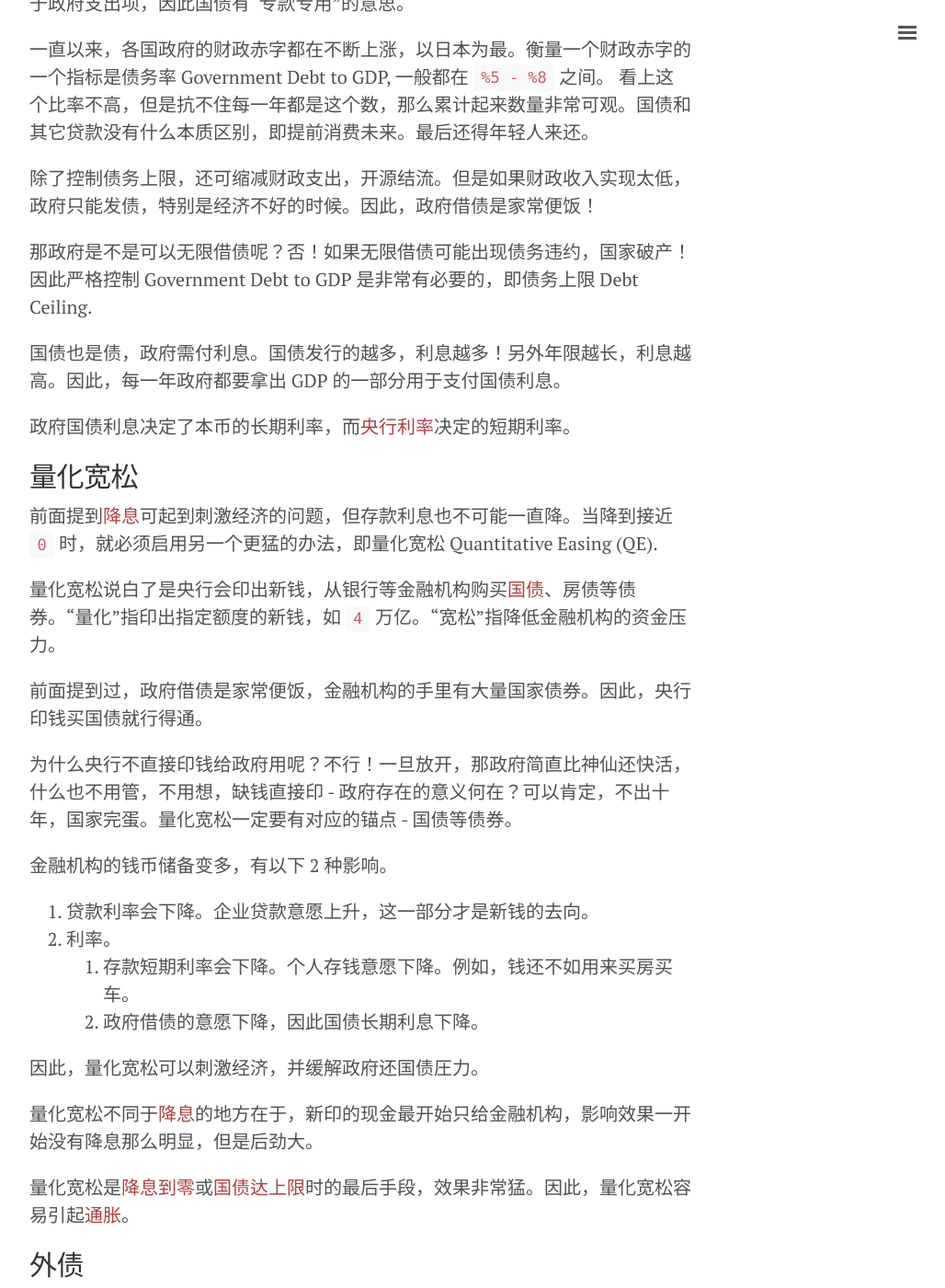
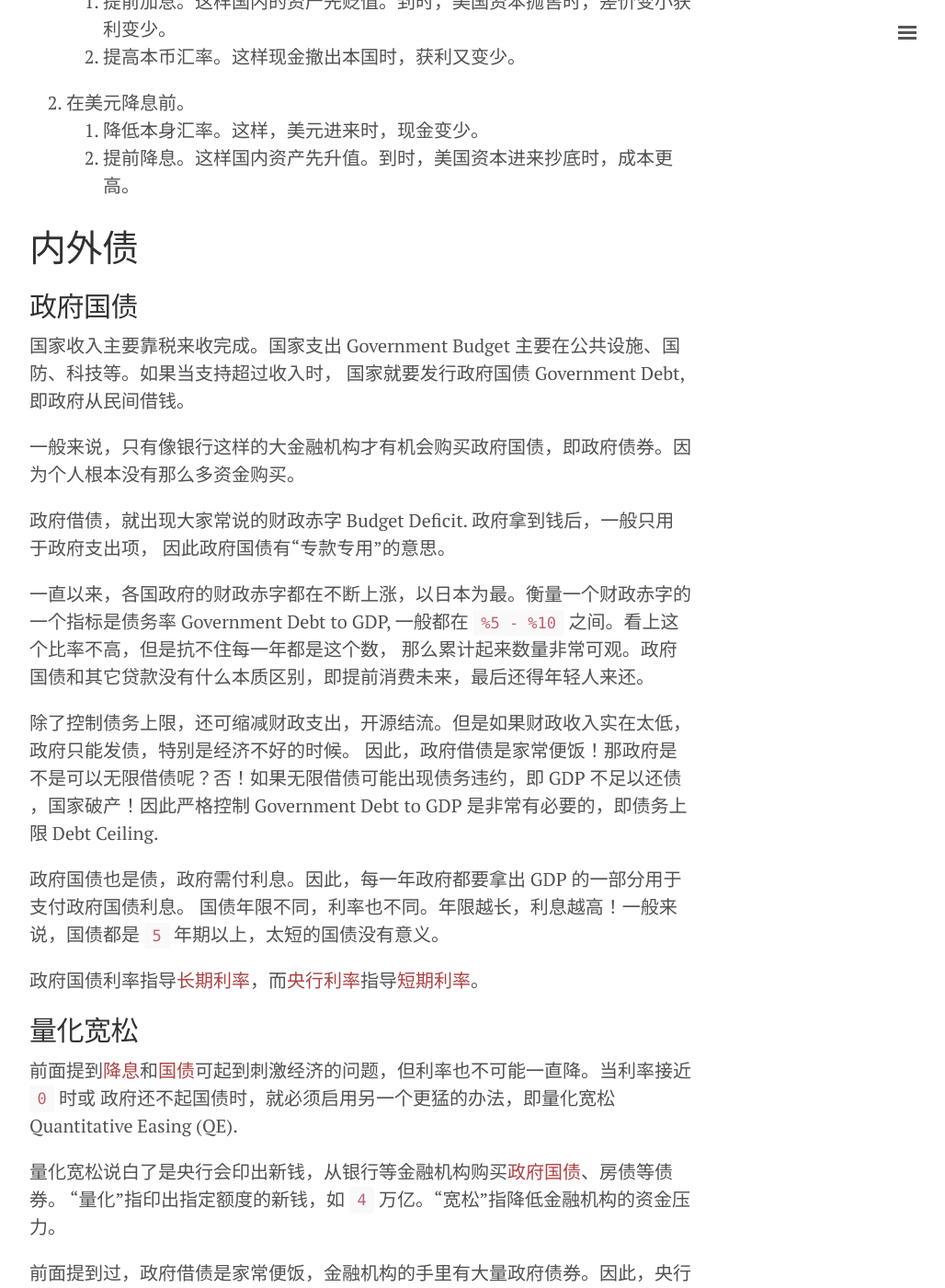
Before and after one commit to outsinre/zh-blog, a Jekyll site: the page built from _posts/2024-10-01-economy.md, in a window 1280 px wide and 1400 px high, scrolled down 3186 px. Shown: the whole window at 92% size, without its empty margins (248-1276 px from the left). Built offline with Jekyll 4.4.1, drawn with Linux system fonts in a browser that asks for light colours; comment, search, counter and statistics services are not loaded; some of the changed text lies outside the part shown.

Commit message:
feat(economy): update rates

````diff
--- a/_posts/2024-10-01-economy.md
+++ b/_posts/2024-10-01-economy.md
@@ -12,18 +12,30 @@
 
 失业率和通胀是负相关关系。当失业率太高，通胀则低；反之失业率低，则通胀高。二者在经济周期内此起彼伏。
 
-1. 当失业率高，说明市场不活跃，经济通缩，需[降息](#加息降息)或[量化宽松](#量化宽松)释放现金流，给经济升温。
-2. 当通胀高，说明经济过热，需[加息](#加息降息)，回收现金流，给经济降温。
+1. 当失业率高，说明市场不活跃，经济通缩，需[降息](#利率)或[量化宽松](#量化宽松)释放现金流，给经济升温。
+2. 当通胀高，说明经济过热，需[加息](#利率)，回收现金流，给经济降温。
 
-# 加息降息 #
+# 利率 #
+
+利率可分为存款利率和货款利率。
+
+1. 存款利率，即无风险利率。
+2. 贷款利率是不定的，由各银行决定，但是一般为无风险利率，加上风险溢价，再加上银行抽成。
+
+可见，存款利率决定贷款利率。那么存款利率由什么决定呢？利率还可分为短期利率和中长期利率。
+
+1. 短期存款利率，由[美联储加息降息](#美联储加息降息)和[中国央行降准降息](#中国央行降准降息)指导。
+2. 中长存款期利率，由[政府国债](#政府国债)指导。中长期利率一般要比短期利率高不少。如果二者反过来，则是利率倒挂。
+   利率倒挂一般由[加息降息](#美联储加息降息)导致。
+
+利率直接决定了现金流动性，也就是现金的时间成本。
 
 ## 美联储加息降息 ##
 
-什么是加息、降息？加息或降息指的美联储（美国央行）增加、降低隔夜存款利率 Federal Fund Rate. 央行隔夜利率是短期利率，长期利率请参考[政府国债](#国债)。
+什么是加息、降息？加息或降息指的美联储（美国央行）增加、降低隔夜存款利率 Overnight Rate (Federal Funds Rate).
+央行隔夜利率是[短期利率](#利率)，[长期利率](#利率)请参考[政府国债](#政府国债)。
 
-市场基于新利率，调整定期存储利率、贷款利率、国债利率等。
-
-什么时候加息、降息？看就业率和通胀。通过调整存款利息，把二者拉到一个相对平衡的位置。
+什么时候加息、降息？看[就业率和通胀](#危机指标)。通过调整利率，把二者拉到一个相对平衡的位置。
 
 加息、降息的最直接结果是什么？加息使人们偏向存钱，降息则刚好相反。
 
@@ -40,24 +52,34 @@
 | 股市 | ↓ | ↑ | |
 | 金价 | ↑ | ↓ | 黄金和美元都可保值 |
 
-加息、降息周期要多久完成？加息、降息不是一次性调整，而是一段时间内的连续多次调整，确保金融系统稳定。加息一般较慢需要 4 - 5 年完成，而降息很快会在 1 - 2 年内完成。原因是加息时要抛售资产，这个过程更长。
+上表非常重要，它揭示了“加息降息周期”的内存逻辑，简单来说如下所示。
+
+```
+失业率高、经济通缩 -> 降息 -> 贷款消费、抄底 -> 经济过热、通胀高 -> 加息 -> 存款、抛售 -> 失业率高、经济通缩
+```
+
+加息、降息周期要多久完成？加息、降息不是一次性调整，而是一段时间内的连续多次调整，确保金融系统稳定。
+加息一般较慢需要 4 - 5 年完成，而降息很快会在 1 - 2 年内完成。原因是加息时要抛售资产，这个过程更长。
 
 ## 中国央行降准降息 ##
 
 什么是降准？降低存款准备金率。在中国央银要求银行上交一部分现金给央行，以备挤兑。
 
-什么是加息、降息？调整存款、贷款利率。同美联储加息、降息一个意思。
+什么是加息、降息？调整[短期、存款利率](#利率)，同美联储加息、降息是一个意思。央行调整的短期利率
+指的是 `7` 天逆回购利率。不过，这也不是一定不变的，央行可能还会调整[中期](#利率)借货利率 MLF 或
+[长期](#利率)货款利率 LPR.
 
-降准和降息有什么区别吗？二者有相同的效果，但是降息的影响更大。降准只会让银行能够多贷出一些钱，但是降息就影响每一个人的经济决策。
+降准和降息有什么区别吗？二者有相同的效果，但是降息的影响更大。降准只会让银行能够多贷出一些钱，
+但是降息则影响每一个人的经济决策。
 
 ## 利息博弈 ##
 
 美元加息降息一般是一个完整的周期，会对它国资产进行一次洗劫。
 
-1. 加息时，美国资本抛售它国资产，变现去美国存钱吃利息。此时它国资产价格暴跌。
-2. 降息时，美国资本取钱去它国抄底。此时导致它国资产暴涨。
+1. 加息时，美国资本抛售它国资产（同时也抛售本国资产），变现去美国存钱吃利息。此时它国资产价格暴跌。
+2. 降息时，美国资本取钱去它国抄底（同时也抄底本国并集资产）。此时导致它国资产暴涨。
 
-美元一加一降，收割全球！
+美元一加一降闭环，收割全球！
 
 因此，它国在美元加息、降息前需提前加息对冲一下。
 
@@ -70,51 +92,58 @@
 
 # 内外债 #
 
-## 国债 ##
+## 政府国债 ##
 
-国家收入主要靠税来收完成。国家支出 Government Budget 主要在公共设施、国防、科技等。如果当支持超过收入时，国家就要发行国债 Government Debt, 即政府从民间借钱。
+国家收入主要靠税来收完成。国家支出 Government Budget 主要在公共设施、国防、科技等。如果当支持超过收入时，
+国家就要发行政府国债 Government Debt, 即政府从民间借钱。
 
-一般来说，只有像银行这样的大金融机构才有机会购买国债。因为个人根本没有那么多资金购买。
+一般来说，只有像银行这样的大金融机构才有机会购买政府国债，即政府债券。因为个人根本没有那么多资金购买。
 
-政府借债，就出现大家常说的财政赤字 Budget Deficit. 政府拿到钱后，一般只用于政府支出项，因此国债有“专款专用”的意思。
+政府借债，就出现大家常说的财政赤字 Budget Deficit. 政府拿到钱后，一般只用于政府支出项，
+因此政府国债有“专款专用”的意思。
 
-一直以来，各国政府的财政赤字都在不断上涨，以日本为最。衡量一个财政赤字的一个指标是债务率 Government Debt to GDP, 一般都在 `%5 - %8` 之间。
-看上这个比率不高，但是抗不住每一年都是这个数，那么累计起来数量非常可观。国债和其它贷款没有什么本质区别，即提前消费未来。最后还得年轻人来还。
+一直以来，各国政府的财政赤字都在不断上涨，以日本为最。衡量一个财政赤字的一个指标是债务率
+Government Debt to GDP, 一般都在 `%5 - %10` 之间。看上这个比率不高，但是抗不住每一年都是这个数，
+那么累计起来数量非常可观。政府国债和其它贷款没有什么本质区别，即提前消费未来，最后还得年轻人来还。
 
-除了控制债务上限，还可缩减财政支出，开源结流。但是如果财政收入实现太低，政府只能发债，特别是经济不好的时候。因此，政府借债是家常便饭！
+除了控制债务上限，还可缩减财政支出，开源结流。但是如果财政收入实在太低，政府只能发债，特别是经济不好的时候。
+因此，政府借债是家常便饭！那政府是不是可以无限借债呢？否！如果无限借债可能出现债务违约，即 GDP 不足以还债
+，国家破产！因此严格控制 Government Debt to GDP 是非常有必要的，即债务上限 Debt Ceiling.
 
-那政府是不是可以无限借债呢？否！如果无限借债可能出现债务违约，国家破产！因此严格控制 Government Debt to GDP 是非常有必要的，即债务上限 Debt Ceiling.
+政府国债也是债，政府需付利息。因此，每一年政府都要拿出 GDP 的一部分用于支付政府国债利息。
+国债年限不同，利率也不同。年限越长，利息越高！一般来说，国债都是 `5` 年期以上，太短的国债没有意义。
 
-国债也是债，政府需付利息。国债发行的越多，利息越多！另外年限越长，利息越高。因此，每一年政府都要拿出 GDP 的一部分用于支付国债利息。
-
-政府国债利息决定了本币的长期利率，而[央行利率](#加息降息)决定的短期利率。
+政府国债利率指导[长期利率](#利率)，而[央行利率](#美联储加息降息)指导[短期利率](#利率)。
 
 ## 量化宽松 ##
 
-前面提到[降息](#加息降息)可起到刺激经济的问题，但存款利息也不可能一直降。当降到接近 `0` 时，就必须启用另一个更猛的办法，即量化宽松 Quantitative Easing (QE).
+前面提到[降息](#利率)和[国债](#国债)可起到刺激经济的问题，但利率也不可能一直降。当利率接近 `0` 时或
+政府还不起国债时，就必须启用另一个更猛的办法，即量化宽松 Quantitative Easing (QE).
 
-量化宽松说白了是央行会印出新钱，从银行等金融机构购买[国债](#国债)、房债等债券。“量化”指印出指定额度的新钱，如 `4` 万亿。“宽松”指降低金融机构的资金压力。
+量化宽松说白了是央行会印出新钱，从银行等金融机构购买[政府国债](#政府国债)、房债等债券。
+“量化”指印出指定额度的新钱，如 `4` 万亿。“宽松”指降低金融机构的资金压力。
 
-前面提到过，政府借债是家常便饭，金融机构的手里有大量国家债券。因此，央行印钱买国债就行得通。
+前面提到过，政府借债是家常便饭，金融机构的手里有大量政府债券。因此，央行印钱买政府国债就行得通。
 
-为什么央行不直接印钱给政府用呢？不行！一旦放开，那政府简直比神仙还快活，什么也不用管，不用想，缺钱直接印 - 政府存在的意义何在？可以肯定，不出十年，国家完蛋。量化宽松一定要有对应的锚点 - 国债等债券。
+为什么央行不直接印钱给政府用呢？不行！一旦放开，那政府简直比神仙还快活，什么也不用管，不用想，
+缺钱直接印。可以肯定，不出十年，国家完蛋。合理的量化宽松一定要有对应的锚点 - 政府国债等债券。
 
-金融机构的钱币储备变多，有以下 2 种影响。
+量化宽松使得金融机构的钱币储备变多，会有以下 3 种影响。
 
-1. 贷款利率会下降。企业贷款意愿上升，这一部分才是新钱的去向。
-2. 利率。
-   1. 存款短期利率会下降。个人存钱意愿下降。例如，钱还不如用来买房买车。
-   2. 政府借债的意愿下降，因此国债长期利息下降。
+1. 货款利率下降。银行不缺钱，那么贷款利率会下降。企业贷款意愿上升，这一部分是新钱的去向。一般流向大企业。
+2. 短期存款利率下降。银行不缺钱，那么吸引存款的意愿下降，存款利率相应地下降。居民个人的钱还不如用来买房买车。
+3. 中长期存款利率下降。央行在赎买债券时，假先买那些超长期的高利率债券，留下的是中短期底息债券。
+   因此，国债的利率下降，指导长期存款利率下降。
 
-因此，量化宽松可以刺激经济，并缓解政府还国债圧力。
+因此，量化宽松可以刺激经济，并缓解政府还政府国债圧力。
 
-量化宽松不同于[降息](#加息降息)的地方在于，新印的现金最开始只给金融机构，影响效果一开始没有降息那么明显，但是后劲大。
-
-量化宽松是[降息到零](#加息降息)或[国债达上限](#国债)时的最后手段，效果非常猛。因此，量化宽松容易引起[通胀](#通胀)。
+量化宽松不同于[降息](#利率)的地方在于，新印的现金最开始只给金融机构并流到大企业，
+影响效果一开始没有降息那么明显。不过量化宽松的后劲大，即[通胀](#通胀)。
 
 ## 外债 ##
 
-前面提到的[国债](#国债)和[量化宽松](#量化宽松)属于内债，即调节本币流通量。还有一种是外债，通过向世界银行、亚投行这样的国际金融机构或它国借钱扩充现金流。
+前面提到的[政府国债](#政府国债)和[量化宽松](#量化宽松)属于内债，即调节本币流通量。还有一种是外债，通过向世界银行、
+亚投行这样的国际金融机构或它国借钱扩充现金流。
 
 外债是一般是用美元计价，且要付利息。
 
@@ -125,8 +154,10 @@
 
 # 通胀 #
 
-[降息](#加息降息)、[国债](#国债)只是把现金从一个池子转移到另一个池子，不改变总现金数量。[量化宽松](#量化宽松)则是直接印出大量新的流动现金，导致物价上涨，即大家所说的通货膨胀。通货膨胀用老百姓的话说就是“钱不值钱”。
+[降息](#利率)、[政府国债](#政府国债)只是把现金从一个池子转移到另一个池子，不改变总现金数量。
+[量化宽松](#量化宽松)则是直接印出大量新的流动现金，导致物价上涨，即大家所说的通货膨胀。通货膨胀用老百姓的话说就是“钱不值钱”。
 
-通货膨胀也是非常严重的问题，大家的生活成本会越来越高。正因此，中国在[发布新的金融政策](#经济指标)前除了考虑通胀和就业率外，还考虑大家所说的“菜篮子工程”。另一个问题是加剧贫富差距。这是因为[量化宽松](#量化宽松)最开始只会惠及金融机构及大企业。
+通货膨胀也是非常严重的问题，大家的生活成本会越来越高。正因此，中国在[发布新的金融政策](#经济指标)前除了考虑通胀和就业率外，
+还考虑大家所说的“菜篮子工程”。另一个问题是加剧贫富差距。这是因为[量化宽松](#量化宽松)最开始只会惠及金融机构及大企业。
 
-消解通胀的变化是[加息](#加息降息)。
+消解通胀的变化是[加息](#利率)。
````
